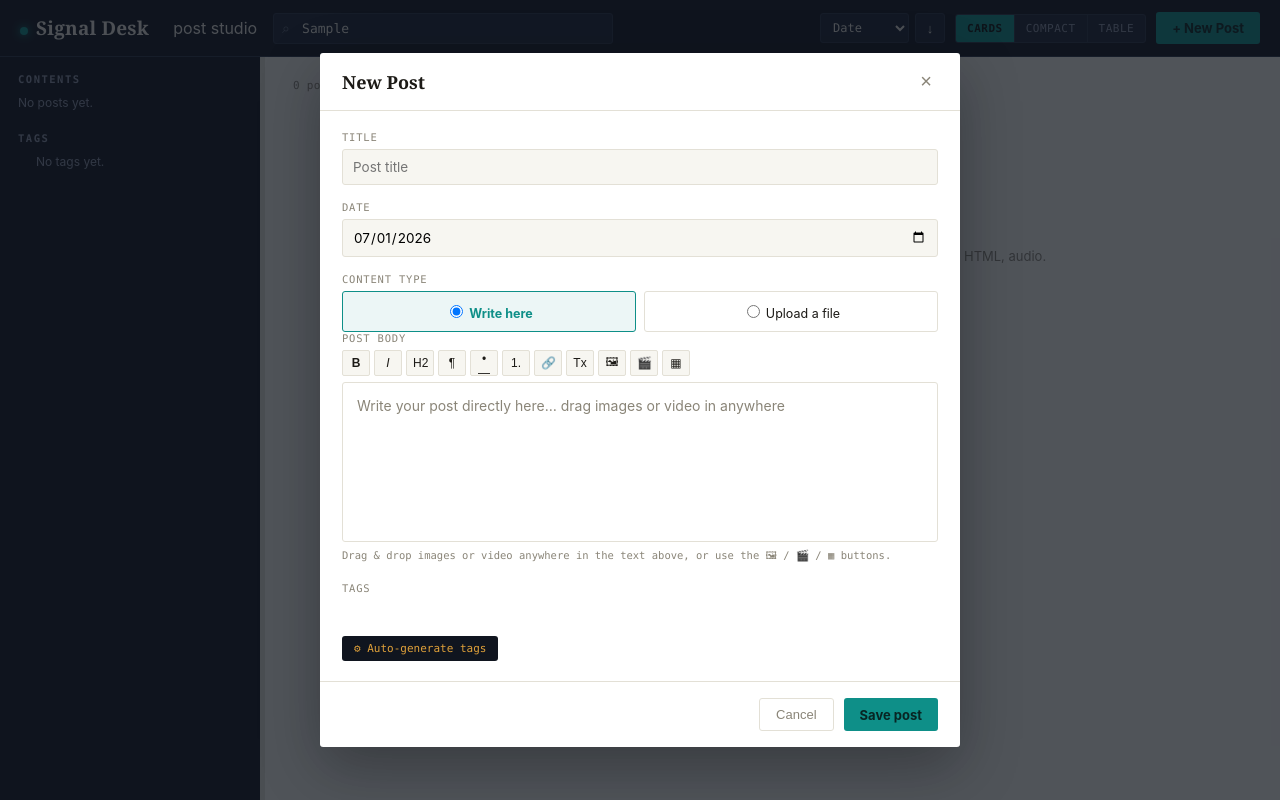
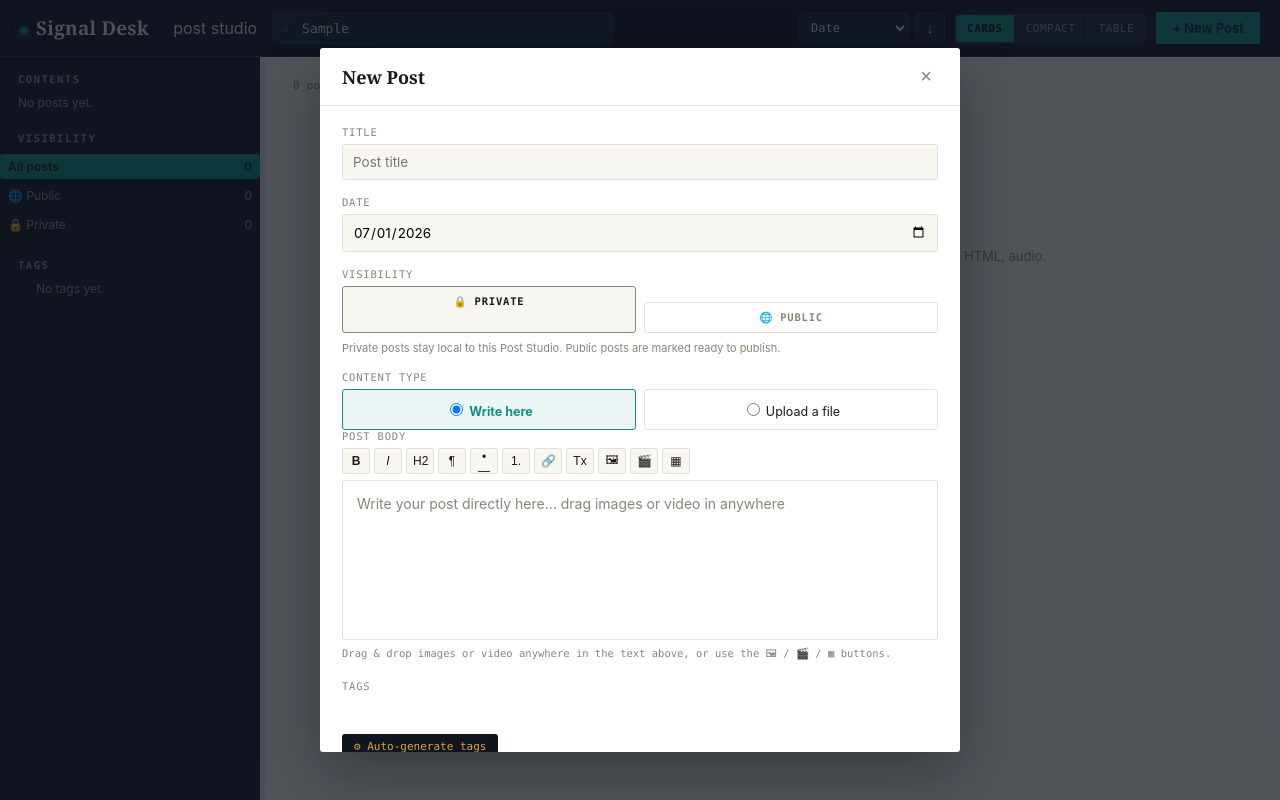
Before and after one commit to psharma25/bitsenseratingwp, a plain HTML site: page insights/index.html in a window 1280 px wide. Both pictures are taken after typing "Sample" into the empty fields and a click on the button "+ New Post". Drawn offline with Linux system fonts and the light colour scheme.

Commit message:
Add files via upload

```diff
--- a/insights/index.html
+++ b/insights/index.html
@@ -347,6 +347,31 @@
     font-size:10.5px;padding:3px 7px;border-radius:2px;cursor:pointer;margin-right:4px;font-family:var(--mono);
   }
   table.posts-table td.t-actions button:hover{border-color:var(--danger);color:var(--danger);}
+  .vis-pill{
+    display:inline-flex;align-items:center;gap:4px;font-size:10px;font-weight:700;
+    padding:2px 8px;border-radius:10px;border:1px solid var(--line);text-transform:uppercase;letter-spacing:.03em;
+  }
+  .vis-pill.public{background:rgba(14,143,136,0.1);color:var(--accent);border-color:var(--accent);}
+  .vis-pill.private{background:var(--paper);color:var(--muted);border-color:var(--line);}
+  .card-thumb .vis-pill{position:absolute;top:8px;right:8px;background:var(--paper-2);}
+  .compact-row .vis-pill{font-size:9px;padding:1px 6px;}
+  .viewer-meta .vis-pill{font-size:10px;}
+  .vis-toggle{display:flex;gap:8px;margin:4px 0 2px;}
+  .vis-toggle label{
+    flex:1;text-align:center;padding:8px 10px;border:1px solid var(--line);border-radius:var(--radius);
+    cursor:pointer;font-size:12.5px;font-weight:600;color:var(--muted);
+  }
+  .vis-toggle label input{display:none;}
+  .vis-toggle label.sel[data-vis="private"]{border-color:var(--muted);background:var(--paper);color:var(--text);font-weight:700;}
+  .vis-toggle label.sel[data-vis="public"]{border-color:var(--accent);background:rgba(14,143,136,0.08);color:var(--accent);font-weight:700;}
+  .vis-hint{font-size:11px;color:var(--muted);margin:2px 0 12px;}
+  .sidebar-section .vis-filter{display:flex;flex-direction:column;gap:4px;}
+  .sidebar-section .vis-filter-item{
+    display:flex;justify-content:space-between;align-items:center;padding:5px 8px;border-radius:var(--radius);
+    cursor:pointer;font-size:12px;color:var(--ink-muted);
+  }
+  .sidebar-section .vis-filter-item:hover{background:var(--ink-2);color:#fff;}
+  .sidebar-section .vis-filter-item.active{background:var(--accent);color:#082523;font-weight:700;}
   .type-pill{
     font-family:var(--mono);font-size:9.5px;text-transform:uppercase;letter-spacing:0.5px;
     padding:2px 7px;border-radius:10px;background:var(--ink);color:var(--accent-2);
@@ -489,6 +514,7 @@
         <option value="title">Title</option>
         <option value="tags">Tag</option>
         <option value="type">Type</option>
+        <option value="visibility">Visibility</option>
         <option value="size">Size</option>
       </select>
       <button class="icon-btn" id="sortDirBtn" title="Toggle sort direction">↓</button>
@@ -507,6 +533,10 @@
     <div class="sidebar-section">
       <h2>Contents</h2>
       <ul class="toc-list" id="tocList"></ul>
+    </div>
+    <div class="sidebar-section">
+      <h2>Visibility</h2>
+      <div class="vis-filter" id="visFilter"></div>
     </div>
     <div class="sidebar-section">
       <h2>Tags</h2>
@@ -540,6 +570,13 @@
 
       <label>Date</label>
       <input type="date" id="postDate">
+
+      <label>Visibility</label>
+      <div class="vis-toggle" id="visToggle">
+        <label data-vis="private" class="sel"><input type="radio" name="pvis" value="private" checked>🔒 Private</label>
+        <label data-vis="public"><input type="radio" name="pvis" value="public">🌐 Public</label>
+      </div>
+      <div class="vis-hint">Private posts stay local to this Post Studio. Public posts are marked ready to publish.</div>
 
       <label>Content type</label>
       <div class="type-select" id="typeSelect">
@@ -659,6 +696,7 @@
   let sortDir = "desc";
   let searchTerm = "";
   let activeTagFilter = null;
+  let activeVisibilityFilter = "all"; // "all" | "public" | "private"
   let activePostFilter = null;
   let pendingTags = [];
   let pendingFile = null; // {blob, name, size}
@@ -752,6 +790,25 @@
       });
     }
 
+    const visFilter = document.getElementById("visFilter");
+    const publicCount = posts.filter(p => (p.visibility||"private")==="public").length;
+    const privateCount = posts.length - publicCount;
+    const visOptions = [
+      {key:"all", label:"All posts", count:posts.length},
+      {key:"public", label:"🌐 Public", count:publicCount},
+      {key:"private", label:"🔒 Private", count:privateCount}
+    ];
+    visFilter.innerHTML = visOptions.map(o => `
+      <div class="vis-filter-item ${activeVisibilityFilter===o.key?'active':''}" data-vis="${o.key}">
+        <span>${o.label}</span><span>${o.count}</span>
+      </div>`).join("");
+    visFilter.querySelectorAll(".vis-filter-item").forEach(el=>{
+      el.addEventListener("click", ()=>{
+        activeVisibilityFilter = el.dataset.vis;
+        renderAll();
+      });
+    });
+
     const tagCloud = document.getElementById("tagCloud");
     const tagCount = {};
     posts.forEach(p => (p.tags||[]).forEach(t => tagCount[t] = (tagCount[t]||0)+1));
@@ -786,12 +843,16 @@
     if(activeTagFilter){
       list = list.filter(p => (p.tags||[]).includes(activeTagFilter));
     }
+    if(activeVisibilityFilter !== "all"){
+      list = list.filter(p => (p.visibility||"private") === activeVisibilityFilter);
+    }
     list.sort((a,b)=>{
       let av, bv;
       switch(sortKey){
         case "title": av=(a.title||"").toLowerCase(); bv=(b.title||"").toLowerCase(); break;
         case "tags": av=(a.tags&&a.tags[0])||""; bv=(b.tags&&b.tags[0])||""; break;
         case "type": av=a.category||""; bv=b.category||""; break;
+        case "visibility": av=a.visibility||"private"; bv=b.visibility||"private"; break;
         case "size": av=a.size||0; bv=b.size||0; break;
         case "updated": av=lastUpdated(a); bv=lastUpdated(b); break;
         default: av=a.date||""; bv=b.date||"";
@@ -809,9 +870,12 @@
     document.getElementById("countLabel").textContent = list.length + (list.length===1?" post":" posts");
 
     const filterBar = document.getElementById("activeFilterBar");
-    if(activeTagFilter){
+    const filterParts = [];
+    if(activeTagFilter) filterParts.push("tag: " + activeTagFilter);
+    if(activeVisibilityFilter !== "all") filterParts.push(activeVisibilityFilter === "public" ? "public only" : "private only");
+    if(filterParts.length){
       filterBar.style.display = "flex";
-      document.getElementById("activeFilterLabel").textContent = "Filtered by tag: " + activeTagFilter;
+      document.getElementById("activeFilterLabel").textContent = "Filtered by " + filterParts.join(", ");
     } else {
       filterBar.style.display = "none";
     }
@@ -859,6 +923,7 @@
       <div class="card" data-open="${p.id}">
         <div class="card-thumb">
           <span class="type-badge">${p.category}</span>
+          <span class="vis-pill ${(p.visibility||'private')}">${(p.visibility||'private')==='public' ? '🌐 Public' : '🔒 Private'}</span>
           ${p.category==="image" && p.fileBlob ? `<img src="${URL.createObjectURL(p.fileBlob)}" alt="">` : typeIcon(p.category)}
         </div>
         <div class="card-body">
@@ -876,6 +941,7 @@
       <div class="compact-row" data-open="${p.id}" title="Updated ${fmtDateTime(lastUpdated(p))}">
         <span class="type-icon">${typeIcon(p.category)}</span>
         <span class="c-title">${escapeHtml(p.title)}</span>
+        <span class="vis-pill ${(p.visibility||'private')}">${(p.visibility||'private')==='public' ? '🌐' : '🔒'}</span>
         <span class="c-date">${fmtDate(p.date)}</span>
         <span class="c-tags">${(p.tags||[]).slice(0,3).map(t=>`<span class="tag-chip">${escapeHtml(t)}</span>`).join("")}</span>
       </div>
@@ -894,6 +960,7 @@
         <th data-sort="date">Date ${sortArrow("date")}</th>
         <th data-sort="updated">Updated ${sortArrow("updated")}</th>
         <th data-sort="type">Type ${sortArrow("type")}</th>
+        <th data-sort="visibility">Visibility ${sortArrow("visibility")}</th>
         <th data-sort="tags">Tags ${sortArrow("tags")}</th>
         <th data-sort="size">Size ${sortArrow("size")}</th>
         <th>Actions</th>
@@ -905,6 +972,7 @@
             <td class="t-date">${fmtDate(p.date)}</td>
             <td class="t-date">${fmtDateTime(lastUpdated(p))}</td>
             <td><span class="type-pill">${p.category}</span></td>
+            <td><span class="vis-pill ${(p.visibility||'private')}">${(p.visibility||'private')==='public' ? '🌐 Public' : '🔒 Private'}</span></td>
             <td class="t-tags">${(p.tags||[]).map(t=>`<span class="tag-chip">${escapeHtml(t)}</span>`).join("")}</td>
             <td class="t-size">${fmtSize(p.size)}</td>
             <td class="t-actions">
@@ -931,6 +999,7 @@
       <span>Published ${fmtDate(p.date)}</span>
       <span>Updated ${fmtDateTime(lastUpdated(p))}</span>
       <span class="type-pill">${p.category}</span>
+      <span class="vis-pill ${(p.visibility||'private')}">${(p.visibility||'private')==='public' ? '🌐 Public' : '🔒 Private'}</span>
       <span>${fmtSize(p.size)}</span>
       <span>${(p.tags||[]).map(t=>`<span class="tag-chip">${escapeHtml(t)}</span>`).join(" ")}</span>
     `;
@@ -1043,6 +1112,7 @@
     pendingTags = p ? [...(p.tags||[])] : [];
     pendingFile = null;
     pendingCategory = p ? p.category : null;
+    setPostVisibility(p ? (p.visibility||"private") : "private");
 
     const fileDrop = document.getElementById("fileDrop");
     if(p && p.category !== "write"){
@@ -1089,6 +1159,18 @@
   }
   document.querySelectorAll("#typeSelect label").forEach(l=>{
     l.addEventListener("click", ()=> setPostType(l.dataset.type));
+  });
+
+  let currentVisibility = "private"; // "private" or "public"
+  function setPostVisibility(v){
+    currentVisibility = v;
+    document.querySelectorAll("#visToggle label").forEach(l=>{
+      l.classList.toggle("sel", l.dataset.vis === v);
+      l.querySelector("input").checked = (l.dataset.vis === v);
+    });
+  }
+  document.querySelectorAll("#visToggle label").forEach(l=>{
+    l.addEventListener("click", ()=> setPostVisibility(l.dataset.vis));
   });
 
   /* rich-text toolbar (write mode) */
@@ -1289,6 +1371,7 @@
     post.title = title;
     post.date = date;
     post.tags = [...pendingTags];
+    post.visibility = currentVisibility;
 
     if(currentPostType === "write"){
       post.category = "write";
@@ -1359,6 +1442,7 @@
   });
   document.getElementById("clearFilterBtn").addEventListener("click", ()=>{
     activeTagFilter = null;
+    activeVisibilityFilter = "all";
     renderAll();
   });
 
@@ -1390,7 +1474,7 @@
 
   /* ============ INIT ============ */
   openDB().then(dbAll).then(all=>{
-    posts = all;
+    posts = all.map(p => ({...p, visibility: p.visibility || "private"}));
     renderAll();
   }).catch(err=>{
     console.error("DB init failed", err);
```
